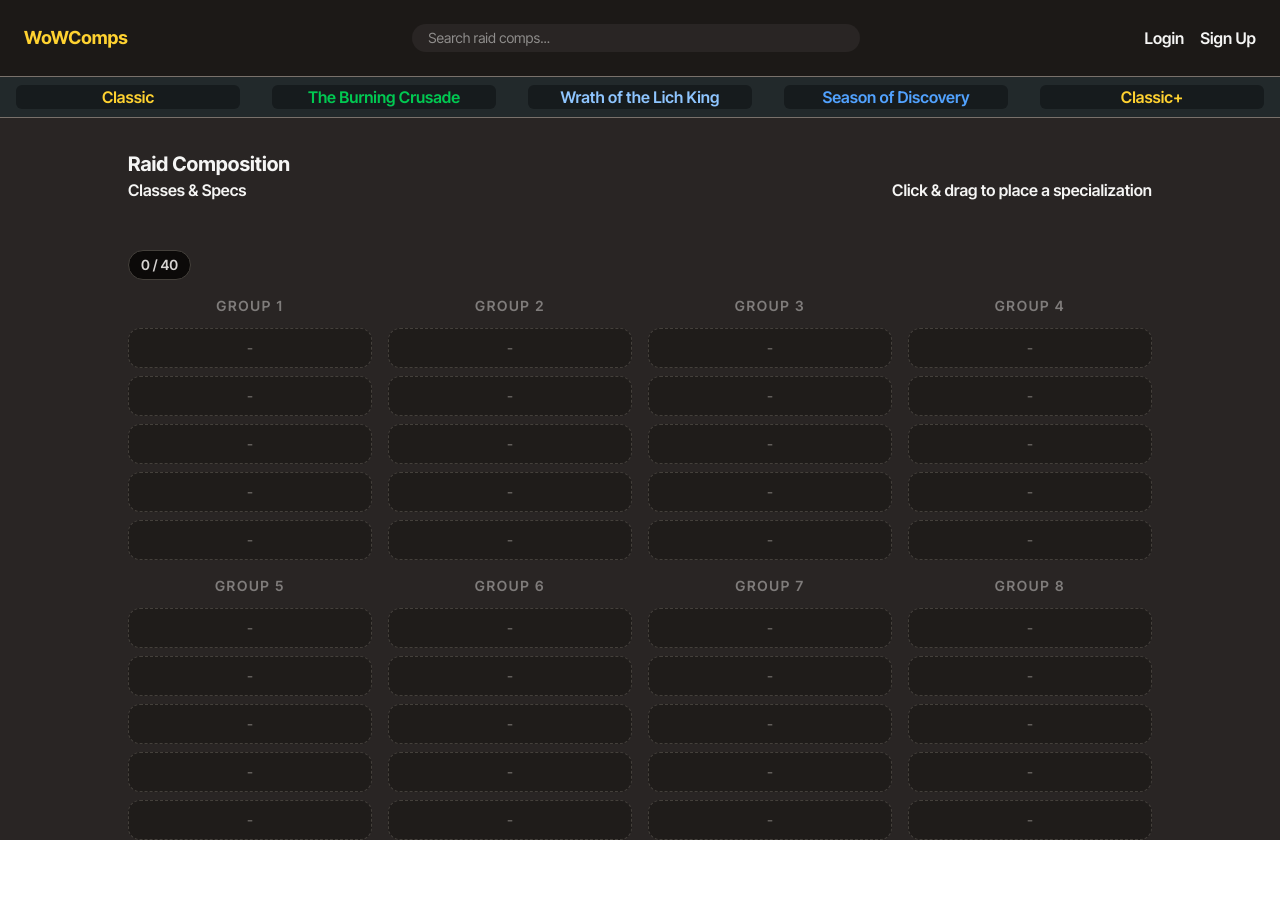
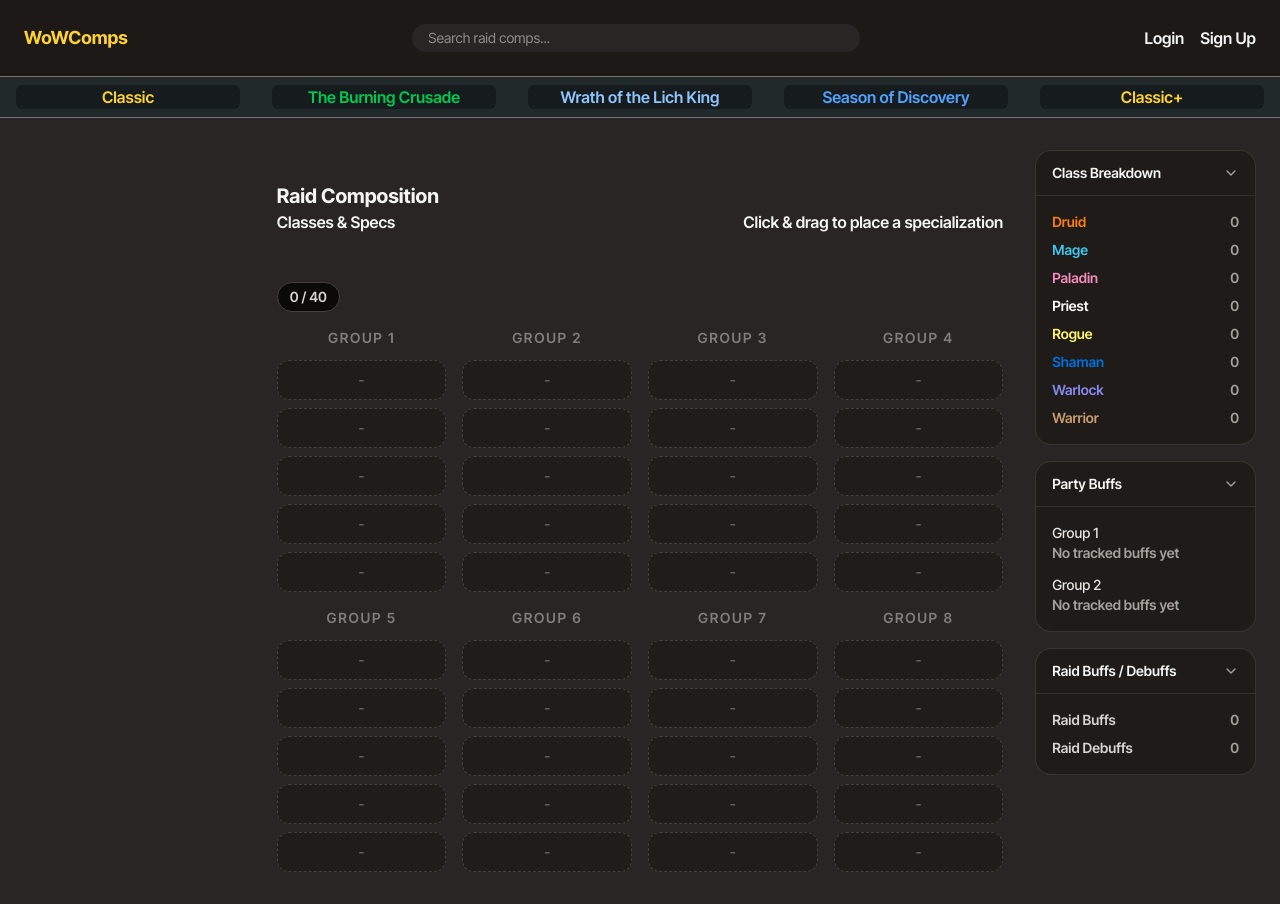
Before and after one commit to wjbetech/wowcomps, a React (Vite) app: page / in a window 1280 px wide. Before the commit the page ends 840 px from the top, so only its background shows below. Built offline with nearby package versions, Linux system fonts and the light colour scheme.

Commit message:
feat/frontend: added the right side panel for class breakdown, party buffs, raid buffs/debuffs

```diff
--- a/src/App.tsx
+++ b/src/App.tsx
@@ -1,17 +1,25 @@
 import Navbar from "./components/Navbar";
 import RaidGrid from "./components/RaidGrid";
+import RightSideBar from "./components/RightSideBar";
 import SpecsPanel from "./components/SpecsPanel";
 import SubNav from "./components/SubNav";
 
-type Props = {};
-
-export function App({}: Props) {
+export function App() {
   return (
     <main className="min-h-screen bg-stone-800 text-stone-100">
       <Navbar />
       <SubNav />
-      <SpecsPanel />
-      <RaidGrid />
+
+      <div className="mx-auto grid w-full gap-8 px-4 py-8 lg:grid-cols-5 lg:px-6">
+        <div className="lg:col-span-1"></div>
+        <div className="lg:col-span-3">
+          <SpecsPanel />
+          <RaidGrid />
+        </div>
+        <div className="lg:col-span-1">
+          <RightSideBar>{/* Add your raid notes content here */}</RightSideBar>
+        </div>
+      </div>
     </main>
   );
 }
--- /dev/null
+++ b/src/components/RightSideBar.tsx
@@ -0,0 +1,96 @@
+import { ChevronDown } from "lucide-react";
+
+type SectionProps = {
+  title: string;
+  children: React.ReactNode;
+  defaultOpen?: boolean;
+};
+
+function SidebarSection({ title, children, defaultOpen = true }: SectionProps) {
+  return (
+    <details
+      open={defaultOpen}
+      className="overflow-hidden rounded-2xl border border-stone-700/70 bg-stone-900/80"
+    >
+      <summary className="flex cursor-pointer list-none items-center justify-between px-4 py-3 text-sm font-semibold text-stone-100">
+        <span>{title}</span>
+        <ChevronDown className="h-4 w-4 text-stone-400" />
+      </summary>
+
+      <div className="border-t border-stone-700/60 px-4 py-4 text-sm text-stone-300">
+        {children}
+      </div>
+    </details>
+  );
+}
+
+export default function RightSidebar() {
+  return (
+    <aside className="lg:sticky lg:top-6 lg:self-start">
+      <div className="space-y-4">
+        <SidebarSection title="Class Breakdown" defaultOpen>
+          <div className="space-y-2">
+            <div className="flex justify-between">
+              <span className="text-[#FF7D0A]">Druid</span>
+              <span className="text-stone-400">0</span>
+            </div>
+            <div className="flex justify-between">
+              <span className="text-[#3FC7EB]">Mage</span>
+              <span className="text-stone-400">0</span>
+            </div>
+            <div className="flex justify-between">
+              <span className="text-[#F58CBA]">Paladin</span>
+              <span className="text-stone-400">0</span>
+            </div>
+            <div className="flex justify-between">
+              <span className="text-white">Priest</span>
+              <span className="text-stone-400">0</span>
+            </div>
+            <div className="flex justify-between">
+              <span className="text-[#FFF569]">Rogue</span>
+              <span className="text-stone-400">0</span>
+            </div>
+            <div className="flex justify-between">
+              <span className="text-[#0070DE]">Shaman</span>
+              <span className="text-stone-400">0</span>
+            </div>
+            <div className="flex justify-between">
+              <span className="text-[#8788EE]">Warlock</span>
+              <span className="text-stone-400">0</span>
+            </div>
+            <div className="flex justify-between">
+              <span className="text-[#C79C6E]">Warrior</span>
+              <span className="text-stone-400">0</span>
+            </div>
+          </div>
+        </SidebarSection>
+
+        <SidebarSection title="Party Buffs">
+          <div className="space-y-3">
+            <div>
+              <p className="font-medium text-stone-200">Group 1</p>
+              <p className="text-stone-400">No tracked buffs yet</p>
+            </div>
+            <div>
+              <p className="font-medium text-stone-200">Group 2</p>
+              <p className="text-stone-400">No tracked buffs yet</p>
+            </div>
+          </div>
+        </SidebarSection>
+
+        <SidebarSection title="Raid Buffs / Debuffs">
+          <div className="space-y-2">
+            <div className="flex justify-between">
+              <span>Raid Buffs</span>
+              <span className="text-stone-400">0</span>
+            </div>
+            <div className="flex justify-between">
+              <span>Raid Debuffs</span>
+              <span className="text-stone-400">0</span>
+            </div>
+          </div>
+        </SidebarSection>
+      </div>
+    </aside>
+  );
+}
```
